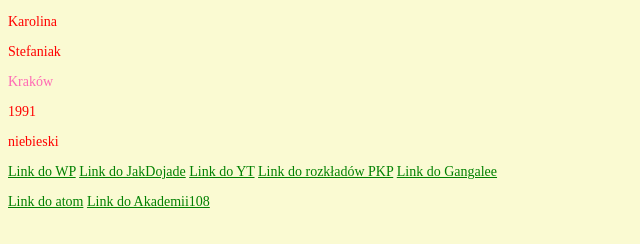
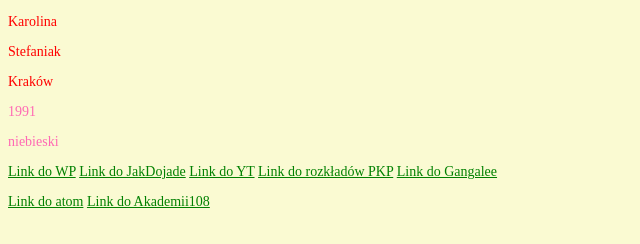
Before and after one commit to Kajka09/css_wprowadzenie, a plain HTML site: page index.html in a window 1280 px wide. Shown: the whole page, without its empty margins (0-640 px from the left). Drawn offline with Linux system fonts and the light colour scheme.

Commit message:
selektory rodzenstwa

```diff
--- a/css/style.css
+++ b/css/style.css
@@ -6,7 +6,7 @@ body {
 p {
     color: #ff0000;
 }
-#miasto, a {
+#miasto ~ p {
     color: hotpink;
 }
 
```
